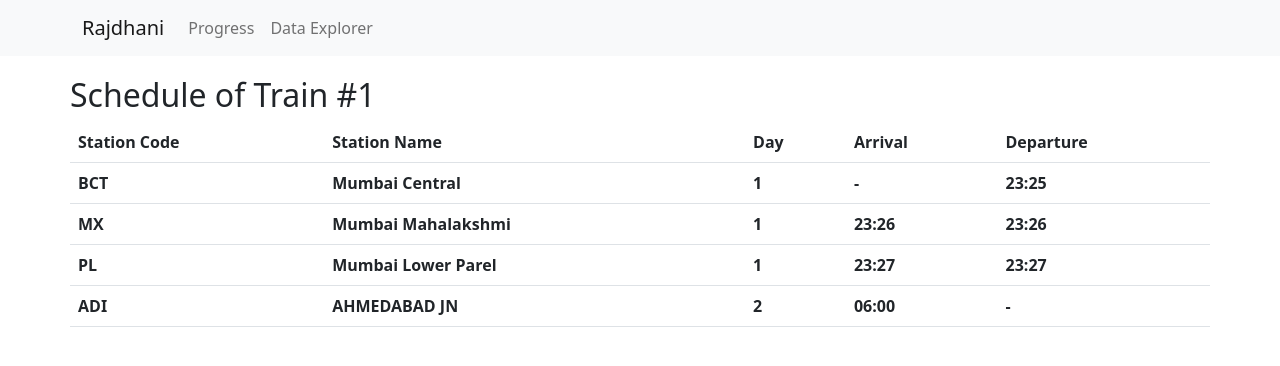
After one commit to travelopiagc/rajdhani, a Flask app: page /trains/1 in a window 1280 px wide. The commit adds this page. Shown: the top 366 px of the page. Run offline with Flask 2, Linux system fonts and the light colour scheme; lists and menus that the app fills with data are empty.

Commit message:
Added support for get_schedule task

```diff
--- a/rajdhani/app.py
+++ b/rajdhani/app.py
@@ -29,6 +29,11 @@ def index():
     else:
         trains = None
     return render_template("index.html", config=config, trains=trains, args=request.args)
+
+@app.route("/trains/<number>")
+def schedule(number):
+    schedule = db.get_schedule(number)
+    return render_template("schedule.html", schedule=schedule, train_number=number)
 
 @app.route("/api/flags")
 def api_flags():
--- a/rajdhani/db.py
+++ b/rajdhani/db.py
@@ -36,3 +36,8 @@ def search_trains(
     # and replace the following dummy implementation
 
     return placeholders.SEARCH_TRAINS
+
+def get_schedule(train_number):
+    """Returns the schedule of a train.
+    """
+    return placeholders.SCHEDULE
--- a/rajdhani/placeholders.py
+++ b/rajdhani/placeholders.py
@@ -40,3 +40,10 @@ SEARCH_TRAINS = [
         "duration_m": 55
     },
 ]
+
+SCHEDULE = [
+    {"station_code": "BCT", "station_name": "Mumbai Central", "day": "1.0", "arrival": "None", "departure": "23:25:00"},
+    {"station_code": "MX", "station_name": "Mumbai Mahalakshmi", "day": "1.0", "arrival": "23:26:00", "departure": "23:26:00"},
+    {"station_code": "PL", "station_name": "Mumbai Lower Parel", "day": "1.0", "arrival": "23:27:00", "departure": "23:27:00"},
+    {"station_code": "ADI", "station_name": "AHMEDABAD JN", "day": "2.0", "arrival": "06:00:00", "departure": "None"},
+]
--- a/rajdhani/templates/index.html
+++ b/rajdhani/templates/index.html
@@ -45,7 +45,10 @@
 {% macro TrainCard(train) %}
   <div class="card mb-2">
     <div class="card-header">
-      <h5>{{ train.name }} ({{ train.number }})</h5>
+      {% if config.flag_show_schedule_link %}
+        <div class="fs-6 float-end"><a class="show-schedule" target="_new" href="/trains/{{train.number}}">View Schedule</a></div>
+      {% endif %}
+      <h5>{{ train.name }} ({{ train.number }}) </h5>
     </div>
     <div class="card-body d-flex justify-content-between align-items-center">
       <div class="text-start">
--- /dev/null
+++ b/rajdhani/templates/schedule.html
@@ -0,0 +1,31 @@
+{% extends "base.html" %}
+
+{% block content %}
+<h2>Schedule of Train #{{ train_number }}</h2>
+
+<table class="table">
+  <thead>
+    <tr>
+      <th>Station Code</th>
+      <th>Station Name</th>
+      <th>Day</th>
+      <th>Arrival</th>
+      <th>Departure</th>
+    </tr>
+  </thead>
+  <tbody>
+    {% for row in schedule %}
+    {% if row.departure or row.arrival %}
+    <tr>
+      <th>{{ row.station_code  }}</th>
+      <th>{{ row.station_name }}</th>
+      <th>{{ row.day | int }}</th>
+      <th>{{ "-" if row.arrival == "None" else row.arrival.rsplit(":", 1)[0] }}</th>
+      <th>{{ "-" if row.departure == "None" else row.departure.rsplit(":", 1)[0] }}</th>
+    </tr>
+    {% endif %}
+    {% endfor %}
+  </tbody>
+</table>
+
+{% endblock %}
```
